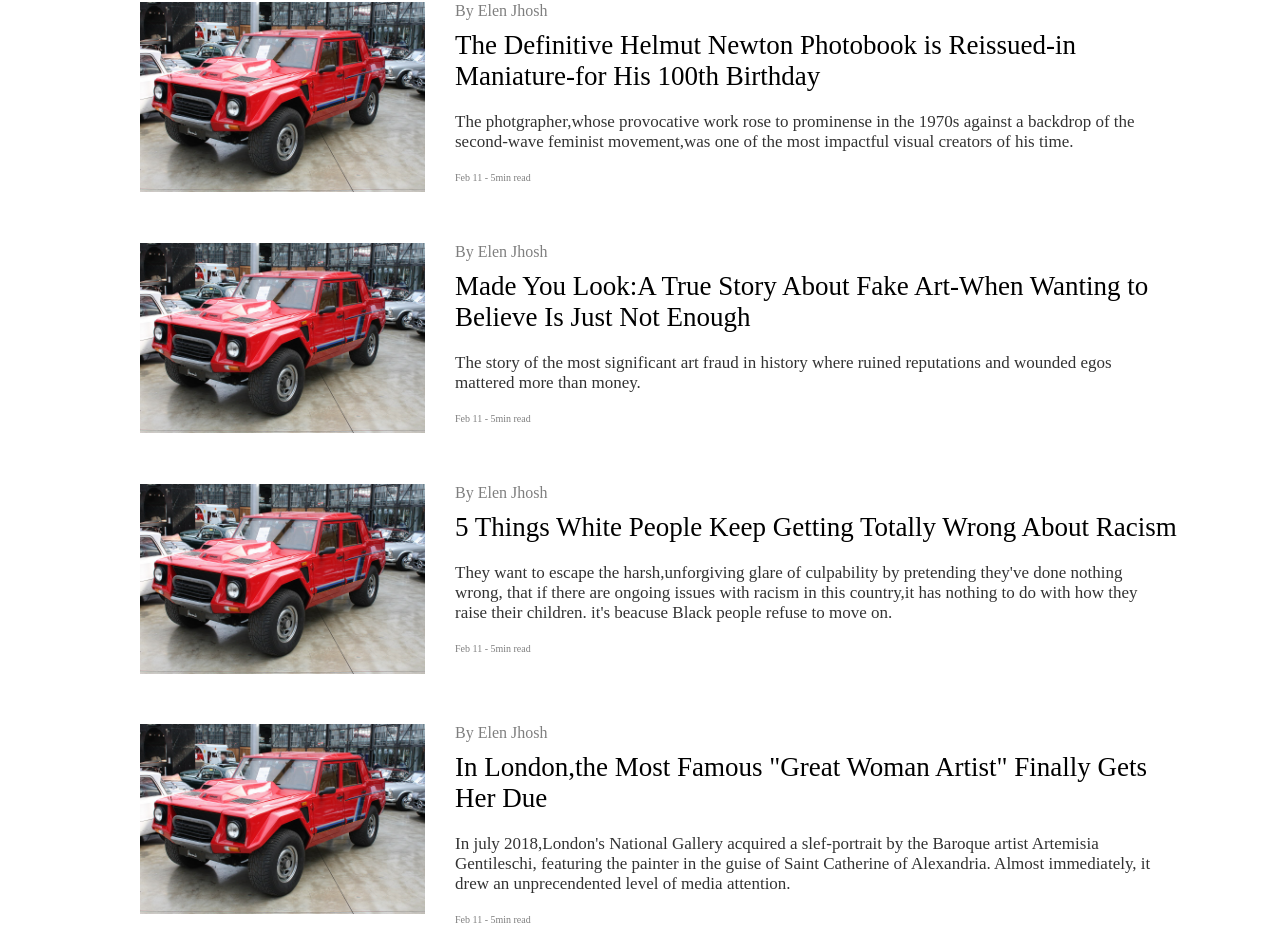
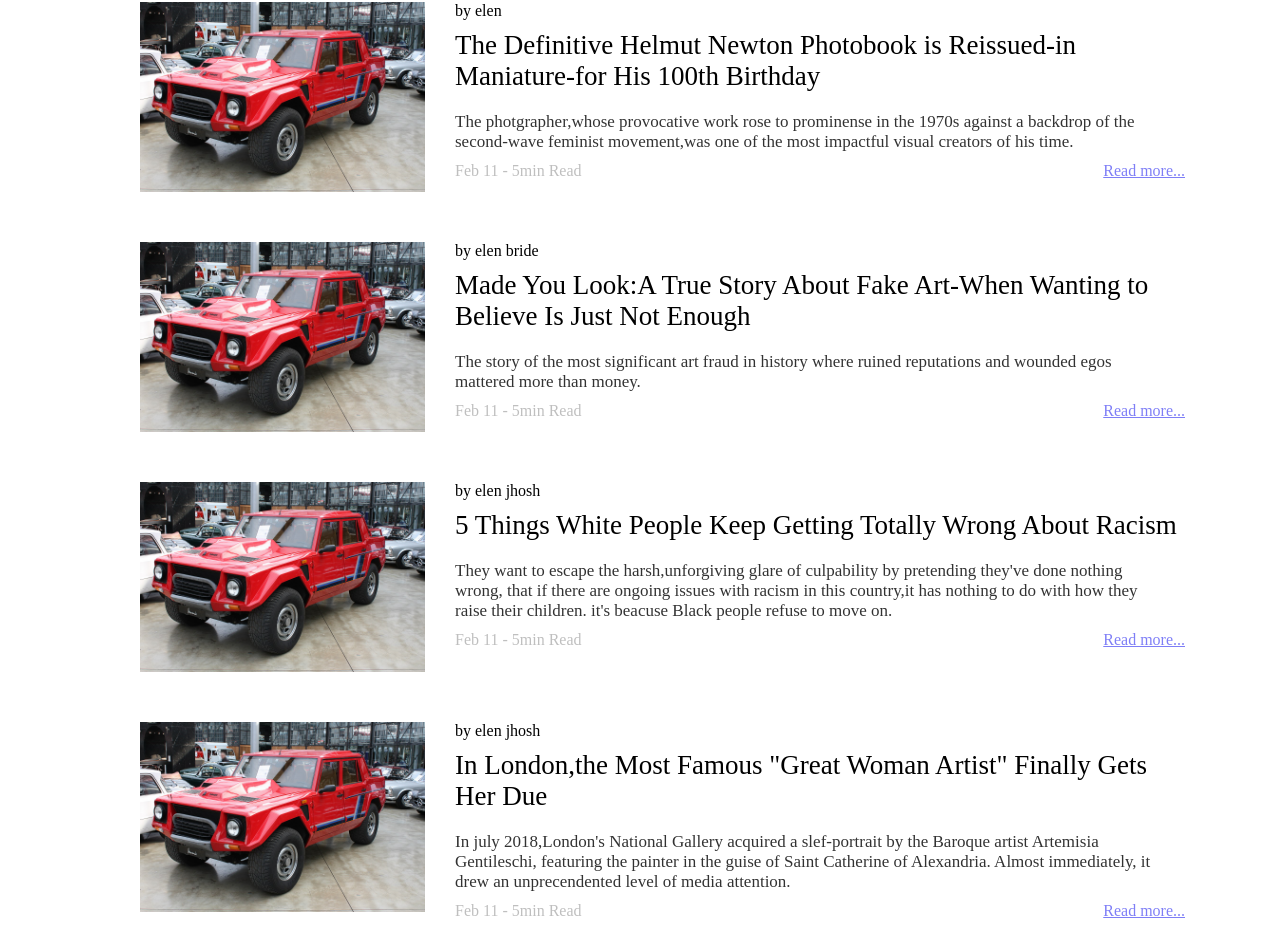
Before and after one commit to Daniyyel1/q-studio, a React (Vite) app: page /books in a window 1280 px wide. Shown: the part 730-1682 px from the top of the page. Built offline with nearby package versions, Linux system fonts and the light colour scheme.

Commit message:
updated blog detail page code

```diff
--- a/src/App.jsx
+++ b/src/App.jsx
@@ -8,6 +8,7 @@ import Books from "./components/pages/Books"
 import About from "./components/pages/About"
 import CartPage from "./components/pages/CartPage"
 import ShopPage from './components/pages/ShopPage'
+import BookDetailsPage from './components/subComponents/BookDetailsPage'
 
 
 
@@ -21,11 +22,10 @@ function App() {
         <Route path='/blog' element={<Blog />}/>
         <Route  path='/podcasts' element={<PodCasts />}/>
         <Route  path='/books' element={<Books />}/>
+        <Route  path='book/:id' element={<BookDetailsPage />}/>
         <Route  path='/about' element={<About />}/>
         <Route  path='/cart' element={<CartPage />}/>
         <Route  path='/shop' element={<ShopPage />}/>
-
-
       </Route>
     </Routes>
 
--- a/src/Data.js
+++ b/src/Data.js
@@ -108,14 +108,14 @@ export const Items = [
     categorizedBlogs: [
       {
         img:imgOne,
-        author: 'elen jhosh',
+        author: 'elen',
         title: 'The Definitive Helmut Newton Photobook is Reissued-in Maniature-for His 100th Birthday',
         desp: 'The photgrapher,whose provocative work rose to prominense in the 1970s against a backdrop of the second-wave feminist movement,was one of the most impactful visual creators of his time.',
         date: 'Feb 11 - 5min read'
       },
       {
         img:imgOne,
-        author: 'elen jhosh',
+        author: 'elen bride',
         title: 'Made You Look:A True Story About Fake Art-When Wanting to Believe Is Just Not Enough',
         desp: 'The story of the most significant art fraud in history where ruined reputations and wounded egos mattered more than money.',
         date: 'Feb 11 - 5min read'
--- a/src/components/styles.js
+++ b/src/components/styles.js
@@ -402,8 +402,13 @@ export const BlogCardWrapper = styled.section`
     height: 190px;
     width: 300px;
   }
+  .infoTag{
+    display: flex;
+    opacity: 0.5;
+    justify-content: space-between;
+  }
 
-  .blogCardContent span {
+  .infoTag>span {
     text-transform: capitalize;
     display: block;
     opacity: 0.5;
--- a/src/components/subComponents/BlogCard.jsx
+++ b/src/components/subComponents/BlogCard.jsx
@@ -1,21 +1,24 @@
-import React from 'react'
-import { BlogCardWrapper } from '../styles'
+import React from "react";
+import { BlogCardWrapper } from "../styles";
+import { Link } from "react-router-dom";
 
-const BlogCard = ({item}) => {
+const BlogCard = ({ item }) => {
   return (
     <BlogCardWrapper>
-     <img src={item.img} alt='car' />
+      <img src={item.img} alt="car" />
 
-     <div className="blogCardContent">
-     <span>by {item.author}</span>
-     <h3>{item.title}</h3>
-     <p>{item.desp}</p>
-     <span>{item.date}</span>
+      <div className="blogCardContent">
+        <span>by {item.author}</span>
+        <h3>{item.title}</h3>
+        <p>{item.desp}</p>
 
-     </div>
+        <div className="infoTag">
+          <span>{item.date}</span>
+          <Link to={`/book/${item.author}`}>Read more...</Link>
+        </div>
+      </div>
+    </BlogCardWrapper>
+  );
+};
 
-    </BlogCardWrapper>
-  )
-}
-
-export default BlogCard
+export default BlogCard;
--- /dev/null
+++ b/src/components/subComponents/BookDetailsPage.jsx
@@ -0,0 +1,18 @@
+import React from "react";
+import { Items } from "../../Data";
+import { Link, useParams } from "react-router-dom";
+
+const BookDetailsPage = () => {
+  const params = useParams();
+
+  const book = Items[3].categorizedBlogs?.find((bk) => bk.author === params.id);
+  return (
+    <div className="genLayout">
+      <Link to="/books">Back</Link>
+
+      <div>{book.desp}</div>
+    </div>
+  );
+};
+
+export default BookDetailsPage;
```
